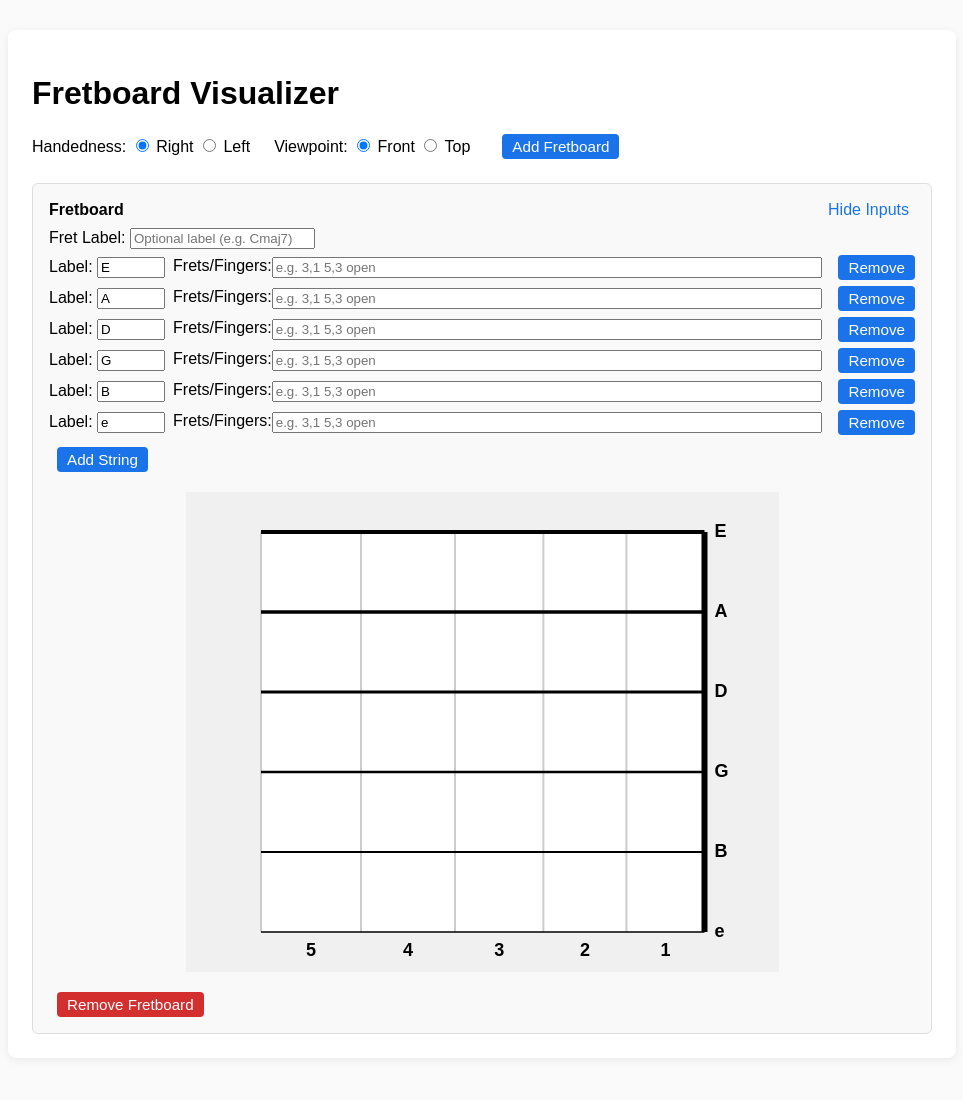
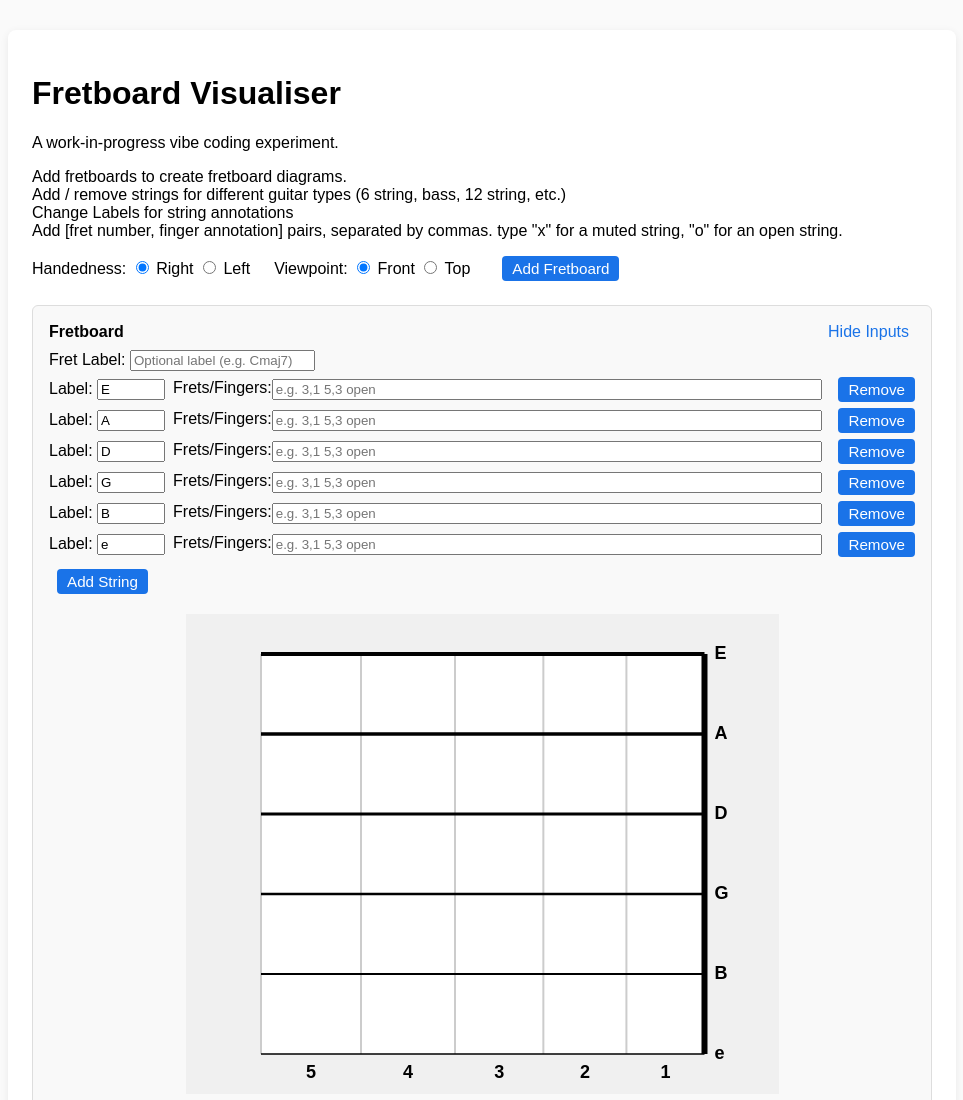
Before and after one commit to csinac/fretvis, a plain HTML site: page index.html in a window 1280 px wide. Shown: the top 1100 px of the page, without its empty margins (158-1121 px from the left). Drawn offline with Linux system fonts and the light colour scheme.

Commit message:
Description added

```diff
--- a/index.html
+++ b/index.html
@@ -8,7 +8,13 @@
 </head>
 <body>
     <div class="container">
-        <h1>Fretboard Visualizer</h1>
+        <h1>Fretboard Visualiser</h1>
+        <p style="margin-bottom: 12px;">A work-in-progress vibe coding experiment.</p>
+        <p>
+            Add fretboards to create fretboard diagrams.<br/>
+            Add / remove strings for different guitar types (6 string, bass, 12 string, etc.) <br/>
+            Change Labels for string annotations <br/>
+            Add [fret number, finger annotation] pairs, separated by commas. type "x" for a muted string, "o" for an open string.</p>
         <div class="controls">
             <div>
                 <label>Handedness:</label>
```
